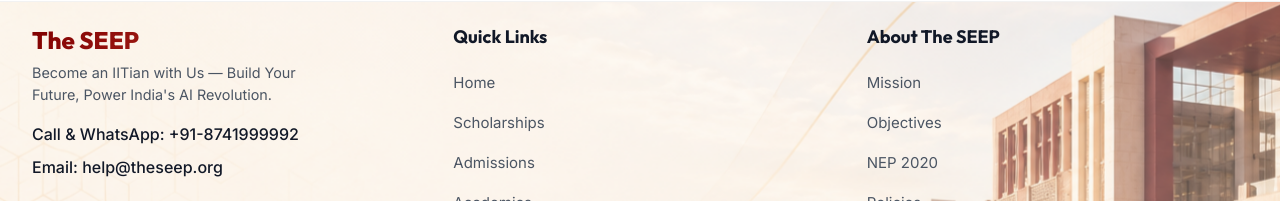
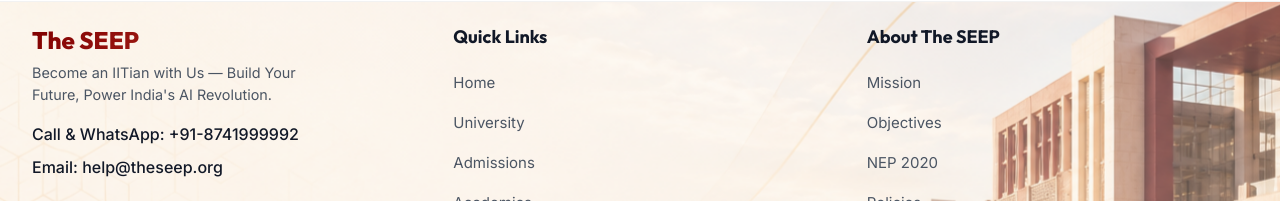
Before and after one commit to Dewanshu-Singh/Theseep, a React (Vite) app: page / in a window 1280 px wide. Shown: the part 8430-8631 px from the top of the page. Built offline with nearby package versions, Linux system fonts and the light colour scheme.

Commit message:
Change Scholarship link to University in footer

```diff
--- a/src/components/Footer.jsx
+++ b/src/components/Footer.jsx
@@ -21,7 +21,7 @@ const Footer = () => {
             <div className="footer-col">
               <h3>Quick Links</h3>
               <a href="#home">Home</a>
-              <a href="#scholarships">Scholarships</a>
+              <a href="#why-vgu">University</a>
               <a href="#admissions">Admissions</a>
               <a href="#academics">Academics</a>
               <a href="#about">About Us</a>
```
